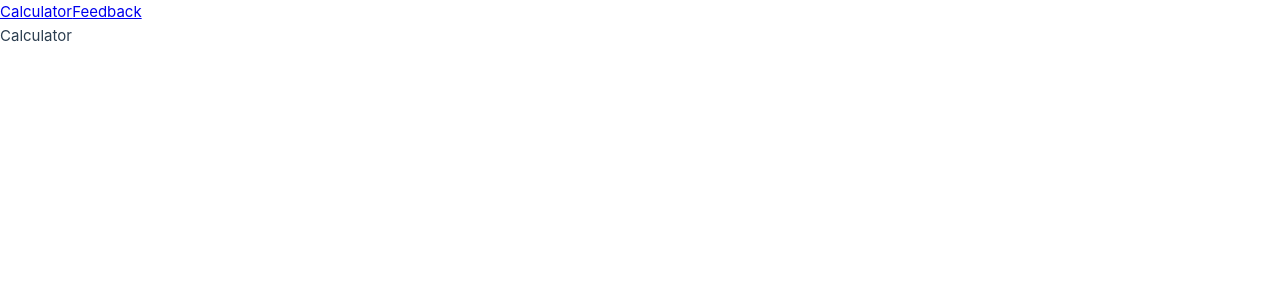
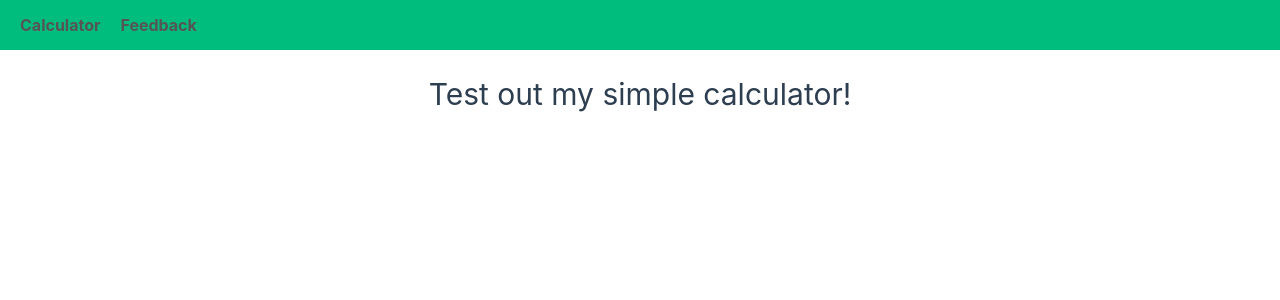
Before and after one commit to BeatsuDev/VueCalculator, a Vue app: page / in a window 1280 px wide. Shown: the top 300 px of the page. Built offline with nearby package versions, Linux system fonts and the light colour scheme.

Commit message:
Added semicolons at end of lines

```diff
--- a/src/App.vue
+++ b/src/App.vue
@@ -1,5 +1,5 @@
 <script setup lang="ts">
-import { RouterLink, RouterView } from 'vue-router'
+import { RouterLink, RouterView } from 'vue-router';
 </script>
 
 <template>
@@ -12,9 +12,41 @@ import { RouterLink, RouterView } from 'vue-router'
     </div>
   </header>
 
-  <RouterView />
+  <main>
+    <RouterView />
+  </main>
 </template>
 
 <style scoped>
+header {
+  position: fixed;
+  z-index: 1000;
+  top: 0;
+  width: 100vw;
+  height: 50px;
+  background-color: var(--vt-c-vue-green);
+}
 
+nav > * {
+  line-height: 50px;
+  height: 100%;
+  margin-left: 20px;
+  color: #555;
+  font-size: 16px;
+  font-weight: bold;
+  text-decoration: none;
+  transition-duration: 80ms;
+}
+
+nav > *:hover {
+  color: white;
+}
+
+main {
+  max-width: 1280px;
+  margin: auto;
+  margin-top: calc(50px + 20px); /* 50px for header */
+  display: flex;
+  justify-content: center;
+}
 </style>
--- a/src/assets/base.css
+++ b/src/assets/base.css
@@ -9,6 +9,7 @@
   --vt-c-black-mute: #282828;
 
   --vt-c-indigo: #2c3e50;
+  --vt-c-vue-green: hsla(160, 100%, 37%, 1);
 
   --vt-c-divider-light-1: rgba(60, 60, 60, 0.29);
   --vt-c-divider-light-2: rgba(60, 60, 60, 0.12);
--- a/src/assets/main.css
+++ b/src/assets/main.css
@@ -1 +1,12 @@
 @import './base.css';
+
+::-webkit-scrollbar {
+  background-color: rgba(0,0,0,0);
+  width: 5px;
+}
+
+::-webkit-scrollbar-thumb {
+  background-color: rgba(150, 150, 150, 0.7);
+  border-radius: 10px;
+  border: 3px solid rgba(0,0,0,0);
+}
--- a/src/views/CalculatorView.vue
+++ b/src/views/CalculatorView.vue
@@ -3,7 +3,9 @@
 </script>
 
 <template>
-Calculator
+  <div class="wrapper">
+    <h1>Test out my simple calculator!</h1>
+  </div>
 </template>
 
 <style scoped>
```
Also changed, not shown: src/main.ts (+9 -9 lines), src/stores/counter.ts (+5 -9 lines).
